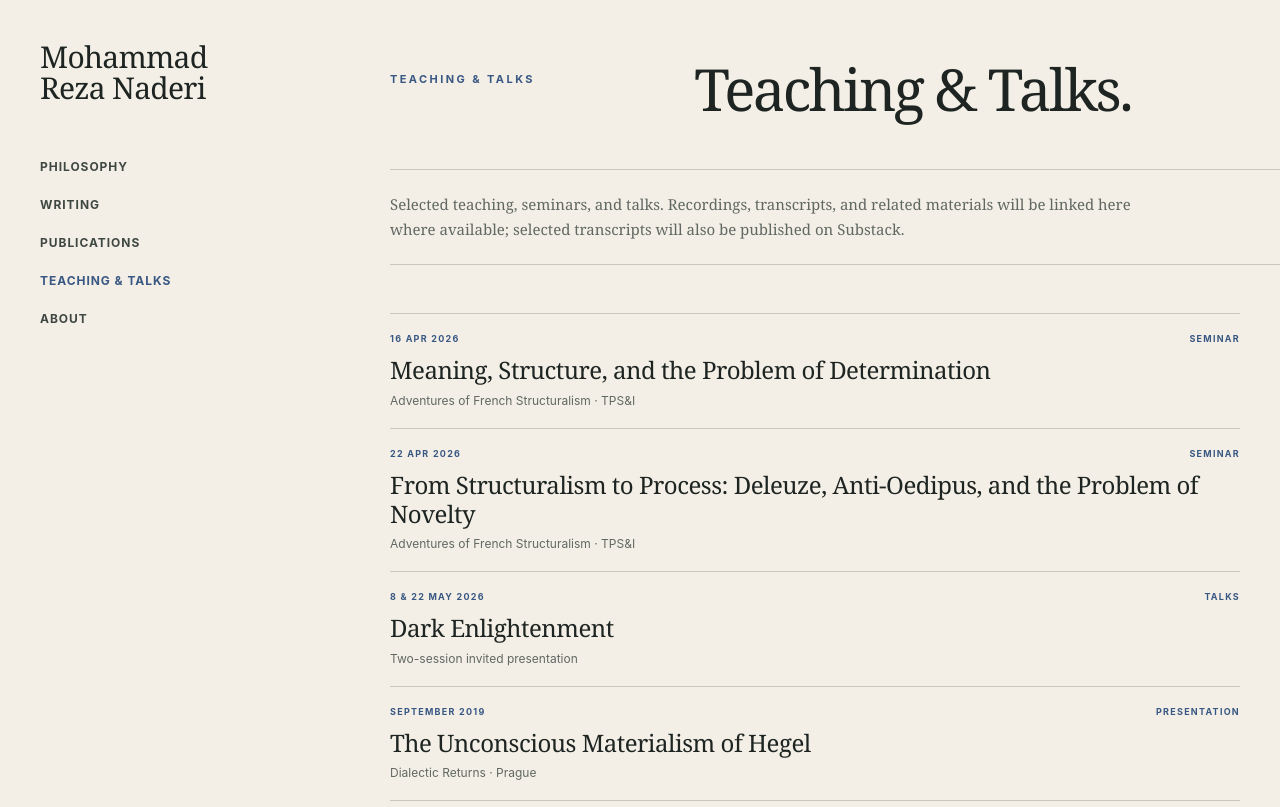
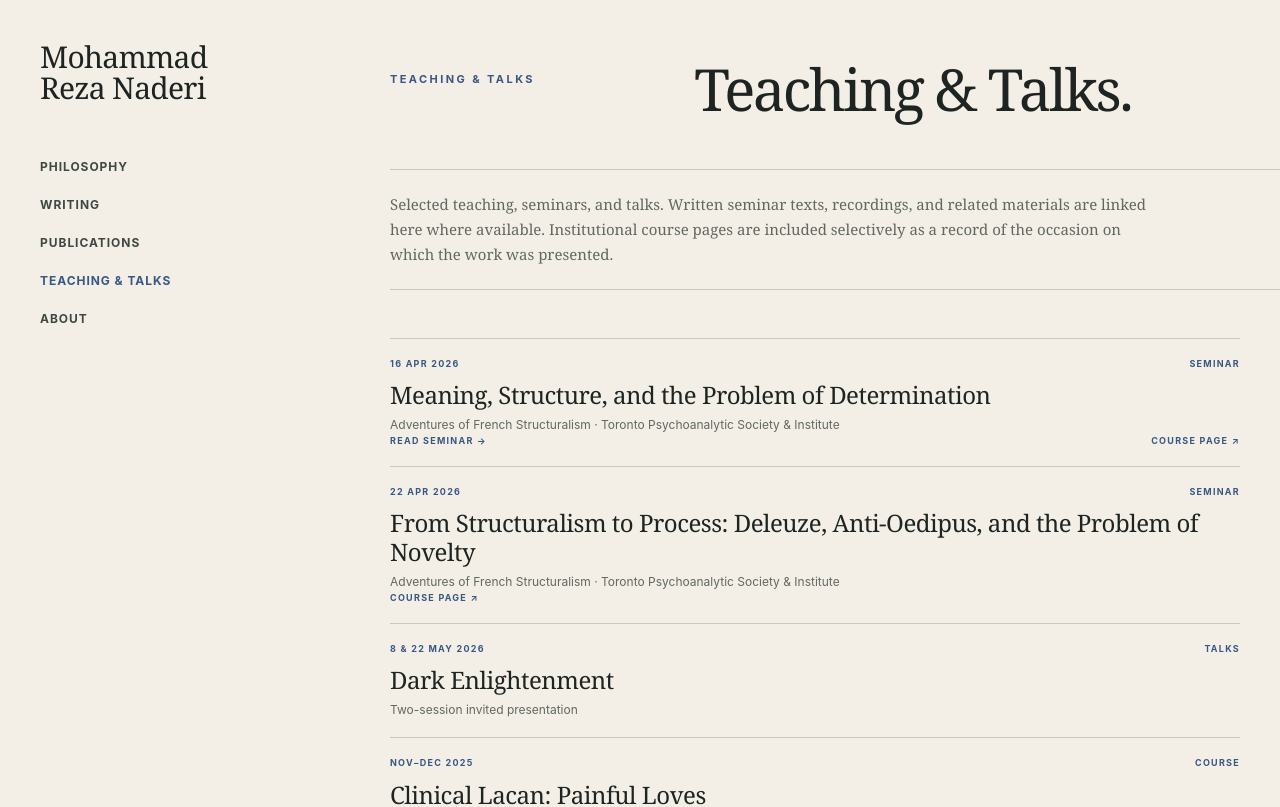
Before and after one commit to mohammad-naderi/mrnaderi.org, a Next.js app: page /teaching in a window 1280 px wide. Shown: the top 807 px of the page. Built offline with nearby package versions, Linux system fonts and the light colour scheme.

Commit message:
Refine teaching archive and add course links

```diff
--- a/app/teaching/page.tsx
+++ b/app/teaching/page.tsx
@@ -1,26 +1,49 @@
 import type { Metadata } from "next";
+import Link from "next/link";
 import { PageIntro, SiteFooter, SiteHeader } from "@/components/site";
 
 export const metadata: Metadata = { title: "Teaching & Talks" };
 
-const sessions = [
+type Session = {
+  date: string;
+  type: string;
+  title: string;
+  series: string;
+  readHref?: string;
+  courseHref?: string;
+};
+
+const sessions: Session[] = [
   {
     date: "16 Apr 2026",
     type: "Seminar",
     title: "Meaning, Structure, and the Problem of Determination",
-    series: "Adventures of French Structuralism · TPS&I",
+    series: "Adventures of French Structuralism · Toronto Psychoanalytic Society & Institute",
+    readHref: "/teaching/meaning-structure-determination",
+    courseHref:
+      "https://torontopsychoanalysis.com/extension-program/course-thirteen-adventures-in-french-structuralism/",
   },
   {
     date: "22 Apr 2026",
     type: "Seminar",
     title: "From Structuralism to Process: Deleuze, Anti-Oedipus, and the Problem of Novelty",
-    series: "Adventures of French Structuralism · TPS&I",
+    series: "Adventures of French Structuralism · Toronto Psychoanalytic Society & Institute",
+    courseHref:
+      "https://torontopsychoanalysis.com/extension-program/course-thirteen-adventures-in-french-structuralism/",
   },
   {
     date: "8 & 22 May 2026",
     type: "Talks",
     title: "Dark Enlightenment",
     series: "Two-session invited presentation",
+  },
+  {
+    date: "Nov–Dec 2025",
+    type: "Course",
+    title: "Clinical Lacan: Painful Loves",
+    series: "Toronto Psychoanalytic Society & Institute · Extension Program",
+    courseHref:
+      "https://torontopsychoanalysis.com/extension-program/course-five-clinical-lacan-painful-loves/",
   },
   {
     date: "September 2019",
@@ -45,9 +68,10 @@ export default function TeachingPage() {
 
         <section className="page-description shell">
           <p>
-            Selected teaching, seminars, and talks. Recordings, transcripts, and
-            related materials will be linked here where available; selected
-            transcripts will also be published on Substack.
+            Selected teaching, seminars, and talks. Written seminar texts,
+            recordings, and related materials are linked here where available.
+            Institutional course pages are included selectively as a record of
+            the occasion on which the work was presented.
           </p>
         </section>
 
@@ -61,6 +85,16 @@ export default function TeachingPage() {
                 </div>
                 <h3>{session.title}</h3>
                 <p>{session.series}</p>
+                {session.readHref || session.courseHref ? (
+                  <div className="session-actions">
+                    {session.readHref ? (
+                      <Link href={session.readHref}>Read seminar →</Link>
+                    ) : null}
+                    {session.courseHref ? (
+                      <a href={session.courseHref}>Course page ↗</a>
+                    ) : null}
+                  </div>
+                ) : null}
               </article>
             ))}
           </div>
```
